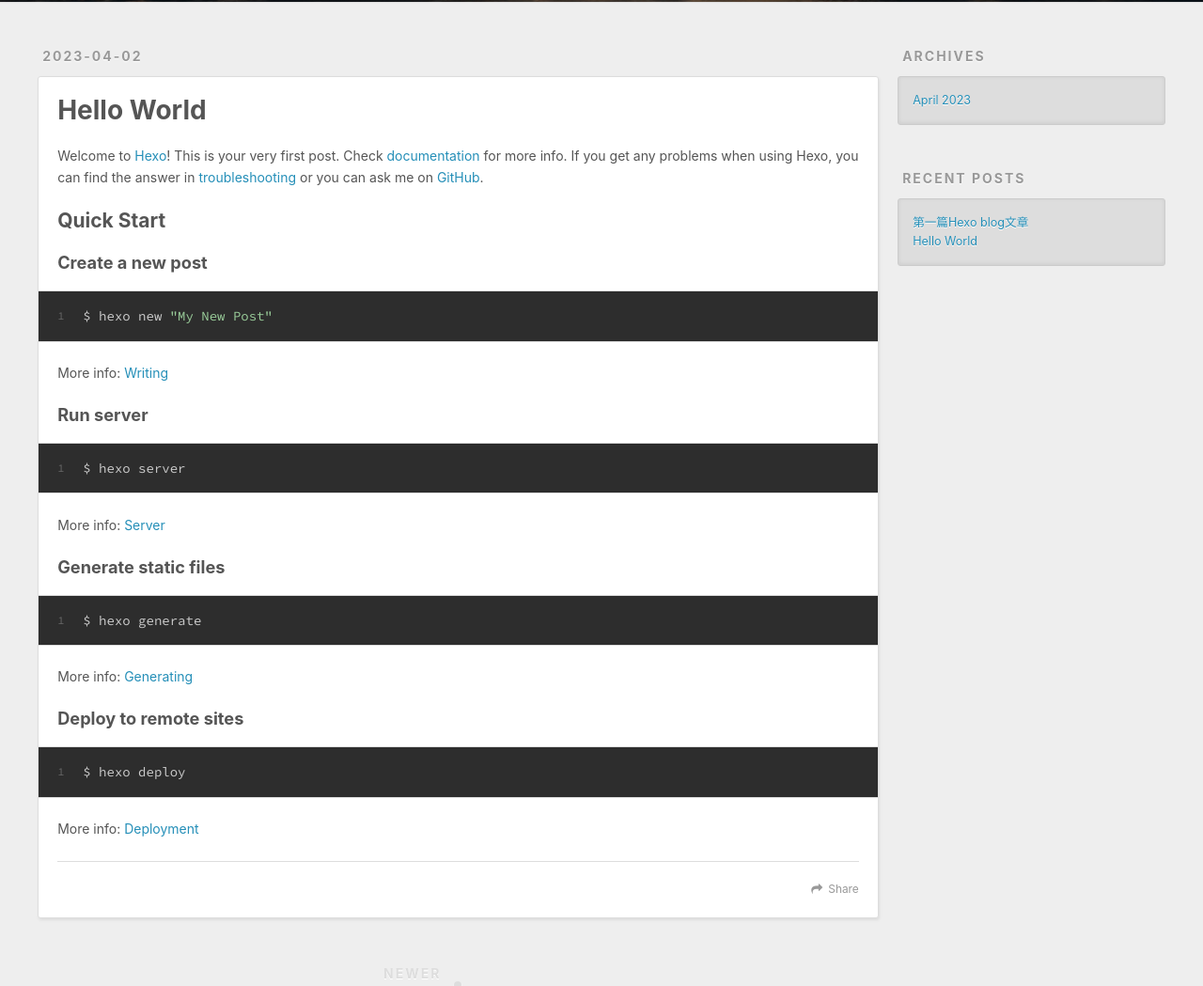
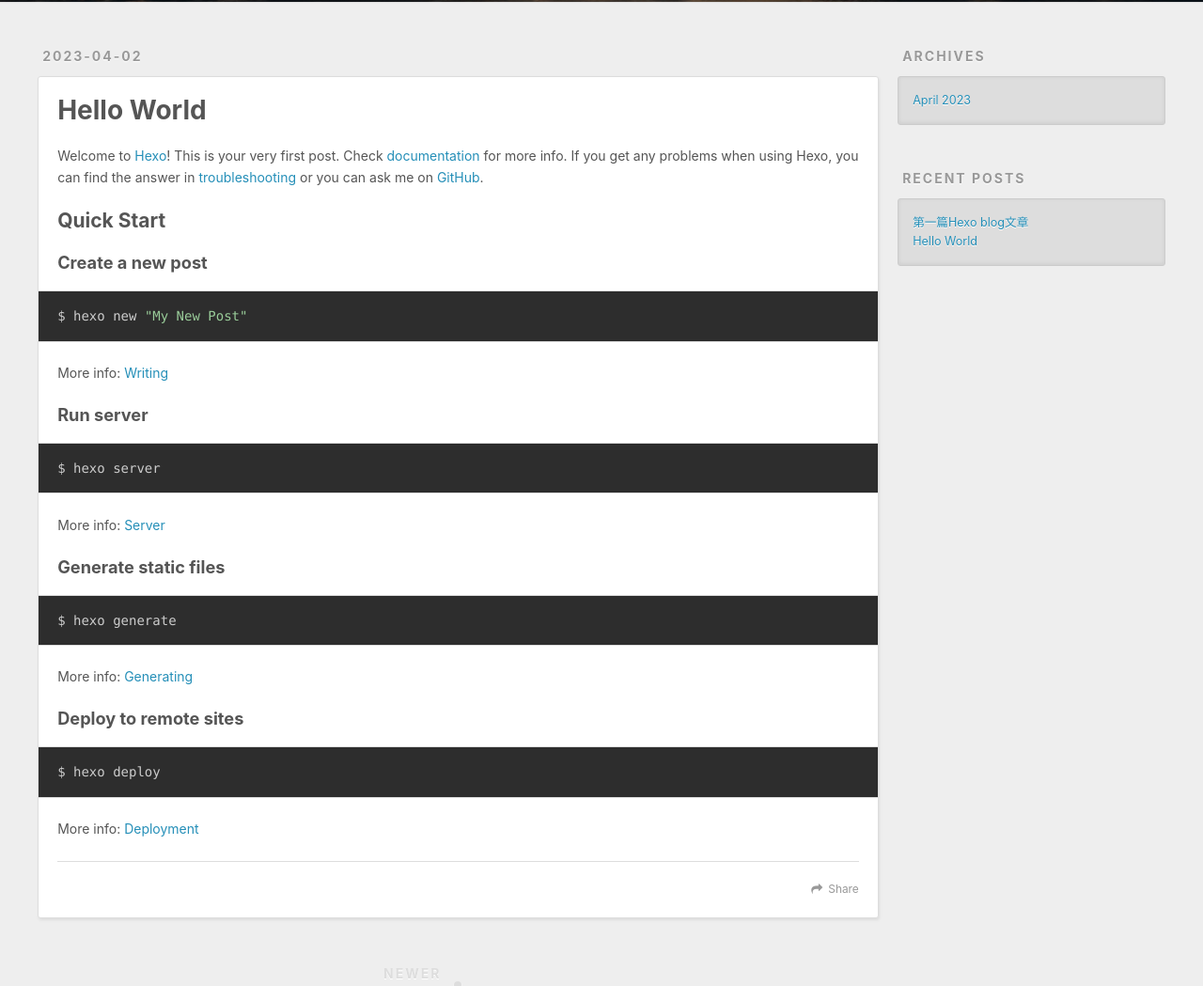
Before and after one commit to LovemeandLoveyou/LovemeandLoveyou.github.io, a plain HTML site: page 2023/04/02/hello-world/index.html in a window 1280 px wide. Shown: the part 298-1347 px from the top of the page at 94% size. Drawn offline with nearby package versions, Linux system fonts and the light colour scheme.

Commit message:
Site updated: 2023-04-02 21:39:21

```diff
--- a/2023/04/02/hello-world/index.html
+++ b/2023/04/02/hello-world/index.html
@@ -24,8 +24,6 @@
 
     <link rel="icon" href="/favicon.png">
 
-
-    <link href="//fonts.googleapis.com/css?family=Source+Code+Pro" rel="stylesheet" type="text/css">
 
 
 <link rel="stylesheet" href="/css/style.css">
@@ -89,23 +87,23 @@
     <div class="article-entry" itemprop="articleBody">
 
         <p>Welcome to <a target="_blank" rel="noopener" href="https://hexo.io/">Hexo</a>! This is your very first post. Check <a target="_blank" rel="noopener" href="https://hexo.io/docs/">documentation</a> for more info. If you get any problems when using Hexo, you can find the answer in <a target="_blank" rel="noopener" href="https://hexo.io/docs/troubleshooting.html">troubleshooting</a> or you can ask me on <a target="_blank" rel="noopener" href="https://github.com/hexojs/hexo/issues">GitHub</a>.</p>
-<h2 id="Quick-Start"><a href="#Quick-Start" class="headerlink" title="Quick Start"></a>Quick Start</h2><h3 id="Create-a-new-post"><a href="#Create-a-new-post" class="headerlink" title="Create a new post"></a>Create a new post</h3><figure class="highlight bash"><table><tr><td class="gutter"><pre><span class="line">1</span><br></pre></td><td class="code"><pre><span class="line">$ hexo new <span class="string">&quot;My New Post&quot;</span></span><br></pre></td></tr></table></figure>
+<h2 id="Quick-Start"><a href="#Quick-Start" class="headerlink" title="Quick Start"></a>Quick Start</h2><h3 id="Create-a-new-post"><a href="#Create-a-new-post" class="headerlink" title="Create a new post"></a>Create a new post</h3><pre class="line-numbers language-bash" data-language="bash"><code class="language-bash">$ hexo new <span class="token string">"My New Post"</span><span aria-hidden="true" class="line-numbers-rows"><span></span></span></code></pre>
 
 <p>More info: <a target="_blank" rel="noopener" href="https://hexo.io/docs/writing.html">Writing</a></p>
-<h3 id="Run-server"><a href="#Run-server" class="headerlink" title="Run server"></a>Run server</h3><figure class="highlight bash"><table><tr><td class="gutter"><pre><span class="line">1</span><br></pre></td><td class="code"><pre><span class="line">$ hexo server</span><br></pre></td></tr></table></figure>
+<h3 id="Run-server"><a href="#Run-server" class="headerlink" title="Run server"></a>Run server</h3><pre class="line-numbers language-bash" data-language="bash"><code class="language-bash">$ hexo server<span aria-hidden="true" class="line-numbers-rows"><span></span></span></code></pre>
 
 <p>More info: <a target="_blank" rel="noopener" href="https://hexo.io/docs/server.html">Server</a></p>
-<h3 id="Generate-static-files"><a href="#Generate-static-files" class="headerlink" title="Generate static files"></a>Generate static files</h3><figure class="highlight bash"><table><tr><td class="gutter"><pre><span class="line">1</span><br></pre></td><td class="code"><pre><span class="line">$ hexo generate</span><br></pre></td></tr></table></figure>
+<h3 id="Generate-static-files"><a href="#Generate-static-files" class="headerlink" title="Generate static files"></a>Generate static files</h3><pre class="line-numbers language-bash" data-language="bash"><code class="language-bash">$ hexo generate<span aria-hidden="true" class="line-numbers-rows"><span></span></span></code></pre>
 
 <p>More info: <a target="_blank" rel="noopener" href="https://hexo.io/docs/generating.html">Generating</a></p>
-<h3 id="Deploy-to-remote-sites"><a href="#Deploy-to-remote-sites" class="headerlink" title="Deploy to remote sites"></a>Deploy to remote sites</h3><figure class="highlight bash"><table><tr><td class="gutter"><pre><span class="line">1</span><br></pre></td><td class="code"><pre><span class="line">$ hexo deploy</span><br></pre></td></tr></table></figure>
+<h3 id="Deploy-to-remote-sites"><a href="#Deploy-to-remote-sites" class="headerlink" title="Deploy to remote sites"></a>Deploy to remote sites</h3><pre class="line-numbers language-bash" data-language="bash"><code class="language-bash">$ hexo deploy<span aria-hidden="true" class="line-numbers-rows"><span></span></span></code></pre>
 
 <p>More info: <a target="_blank" rel="noopener" href="https://hexo.io/docs/one-command-deployment.html">Deployment</a></p>
 
 
     </div>
     <footer class="article-footer">
-      <a data-url="http://example.com/2023/04/02/hello-world/" data-id="clfzdubj70000x8ti60ah275a" class="article-share-link">Share</a>
+      <a data-url="http://example.com/2023/04/02/hello-world/" data-id="clfzfro3p0000swti5sruag7b" class="article-share-link">Share</a>
 
 
     </footer>
```
Also changed, not shown: 2023/04/02/第一篇Hexo-blog文章/index.html (+1 -3 lines), archives/2023/04/index.html (+0 -2 lines), archives/2023/index.html (+0 -2 lines), archives/index.html (+0 -2 lines), index.html (+6 -8 lines).
